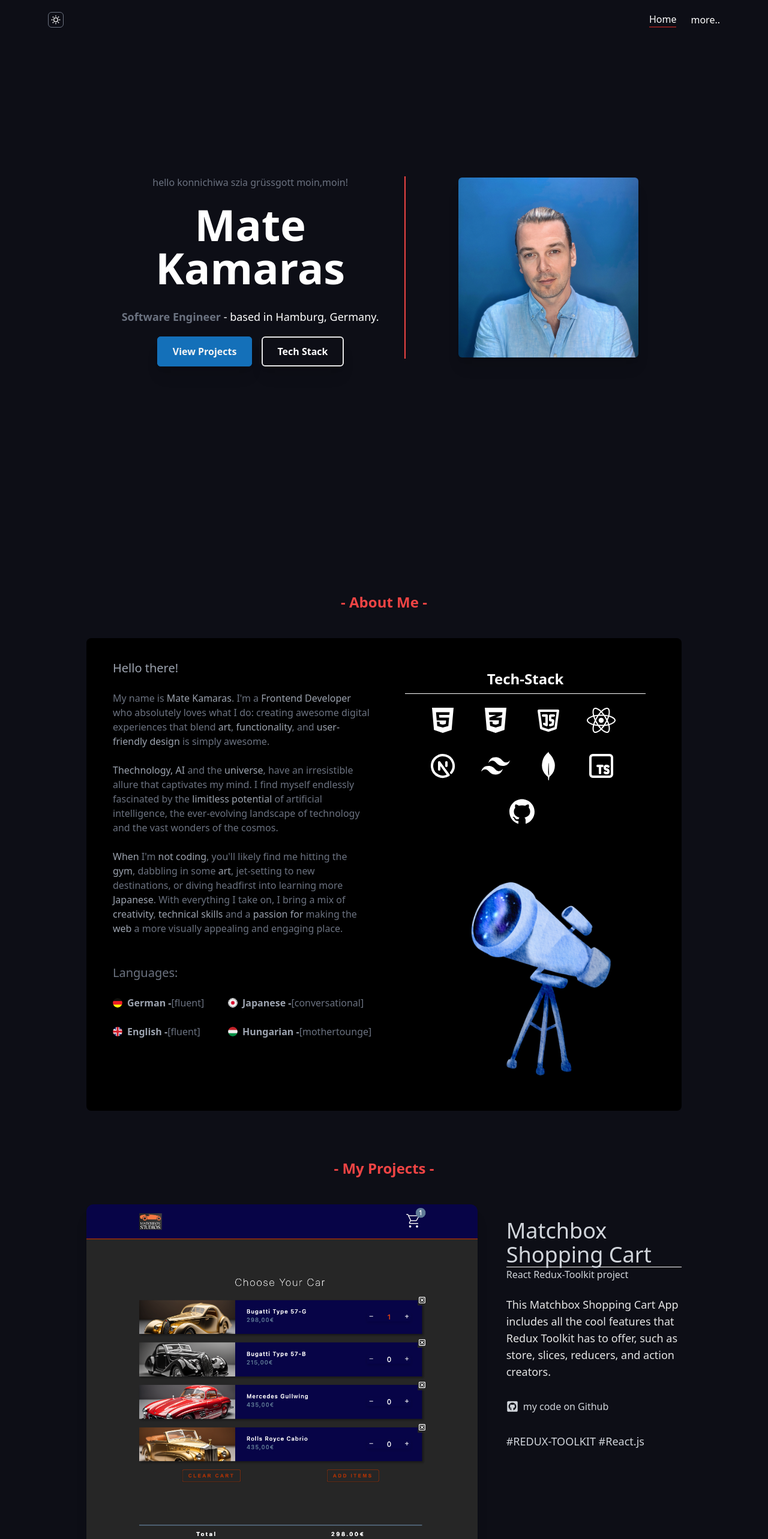
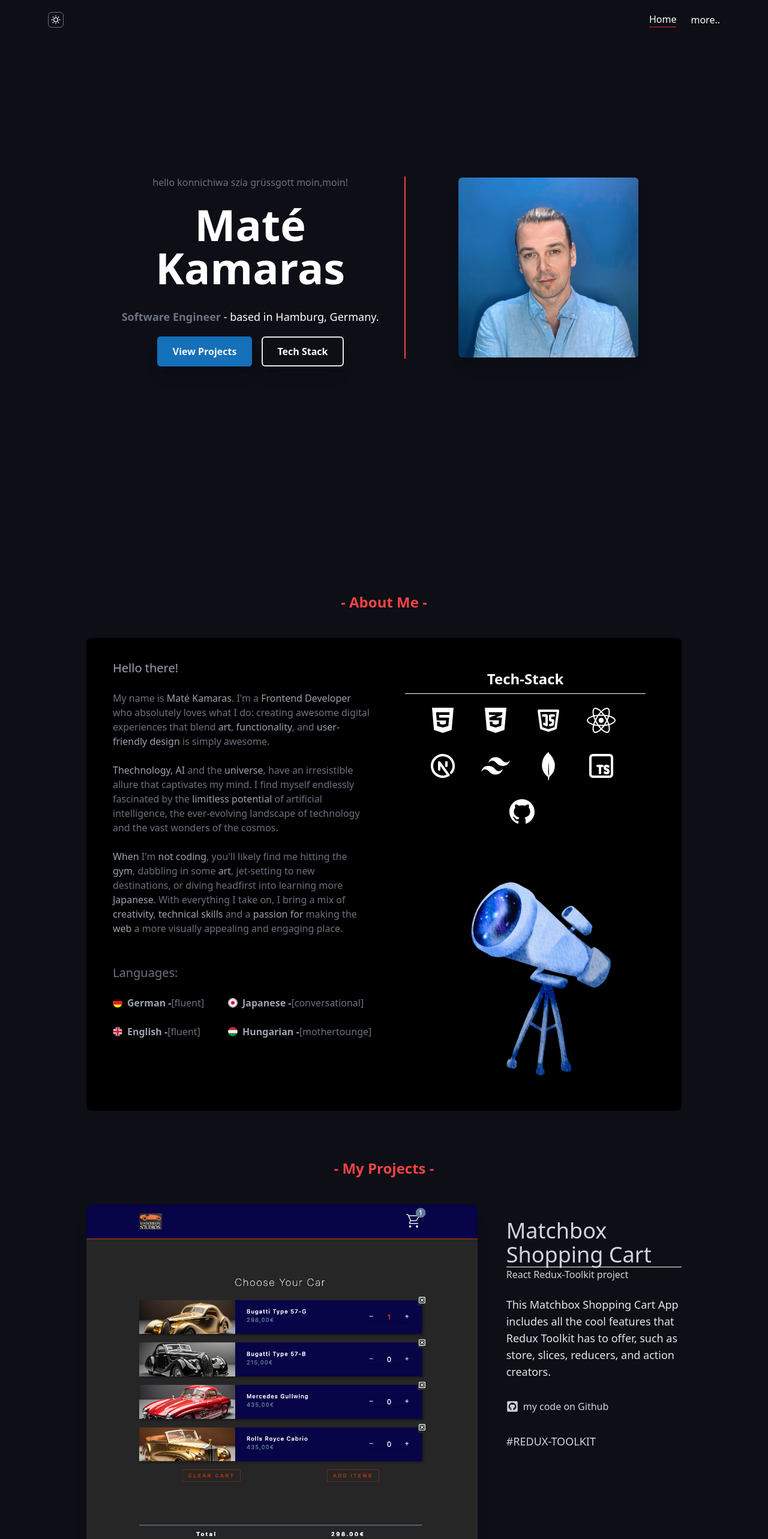
Before and after one commit to Murci2022/MY-PORTFOLIO, a Next.js app: page / in a window 1280 px wide. Shown: the top 2566 px of the page at 60% size. Built offline with nearby package versions, Linux system fonts and the light colour scheme.

Commit message:
corrections responsive design

```diff
--- a/components/AboutSection.tsx
+++ b/components/AboutSection.tsx
@@ -17,7 +17,7 @@ const AboutSection = () => {
               </h1>
               <p>
                 My name is
-                <span className=' dark:text-gray-400'>{' Mate Kamaras'}</span>.
+                <span className=' dark:text-gray-400'>{' Maté Kamaras'}</span>.
                 I'm a
                 <span className=' dark:text-gray-400'>
                   {' Frontend Developer '}
--- a/components/Footer.tsx
+++ b/components/Footer.tsx
@@ -9,12 +9,12 @@ const Footer = () => {
   return (
     <footer className='mx-auto /* max-w-3xl */  px-4 sm:px-6 md:max-w-6xl'>
       <hr
-        className='w-full h-0.5 mx-auto mt-8 dark:border-white border-gray-500 border-1
+        className='w-full h-0.5 mx-auto mt-8 dark:border-white border-black border
         dark:bg-neutral-200'
       />
       <div className='mx-auto p-4 flex flex-col text-center text-neutral-900 md:flex-row md:justify-between'>
         <div className=' flex flex-row items-center justify-center space-x-1 text-black dark:text-neutral-100'>
-          <a>@ 2023 Mate Kamaras</a>
+          <a>@ 2023 Maté Kamaras</a>
         </div>
         <div className='flex flex-row items-center justify-center space-x-2 mb-1 dark:text-white'>
           <a
--- a/components/HeroSection.tsx
+++ b/components/HeroSection.tsx
@@ -21,7 +21,7 @@ const HeroSection = () => {
           </div>
           <div>
             <h1 className='font-bold text-6xl mt-6 p-2 lg:text-7xl md:mt-2'>
-              Mate Kamaras
+              Maté Kamaras
             </h1>
           </div>
 
--- a/components/ProjectSection.tsx
+++ b/components/ProjectSection.tsx
@@ -12,7 +12,7 @@ const projects = [
     github: 'https://github.com/Murci2022/matchbox-shopping-cart',
     link: '#',
     techstack: 'React Redux-Toolkit',
-    hashtag: '#REDUX-TOOLKIT #React.js',
+    hashtag: '#REDUX-TOOLKIT',
   },
   {
     name: 'Password Generator',
@@ -43,7 +43,7 @@ const projects = [
     github: 'https://github.com/Murci2022/PORTFOLIO_MATE',
     link: 'https://portfolio-mate.vercel.app/',
     techstack: 'Next.js, Typescript',
-    hashtag: '#Next.js #Typescript',
+    hashtag: '#Typescript',
   },
 ];
 
@@ -94,12 +94,12 @@ const ProjectSection = () => {
                     <Link
                       href={project.github}
                       target='_blank'
-                      className='hover:-translate-y-1 transition-transform cursor-pointer flex items-center mt-8'
+                      className='hover:-translate-y-1 transition-transform cursor-pointer flex items-center  md:mt-8'
                     >
                       <FaGithubSquare className='text-xl mr-2' />
                       <span text-lg>my code on Github</span>
                     </Link>
-                    <div className=' flex  items-center ml-6 md:ml-0 mt-8'>
+                    <div className=' flex  items-center ml-6 md:ml-0 md:mt-8'>
                       <span className='text-lg '>{project.hashtag}</span>
                     </div>
                   </div>
```
